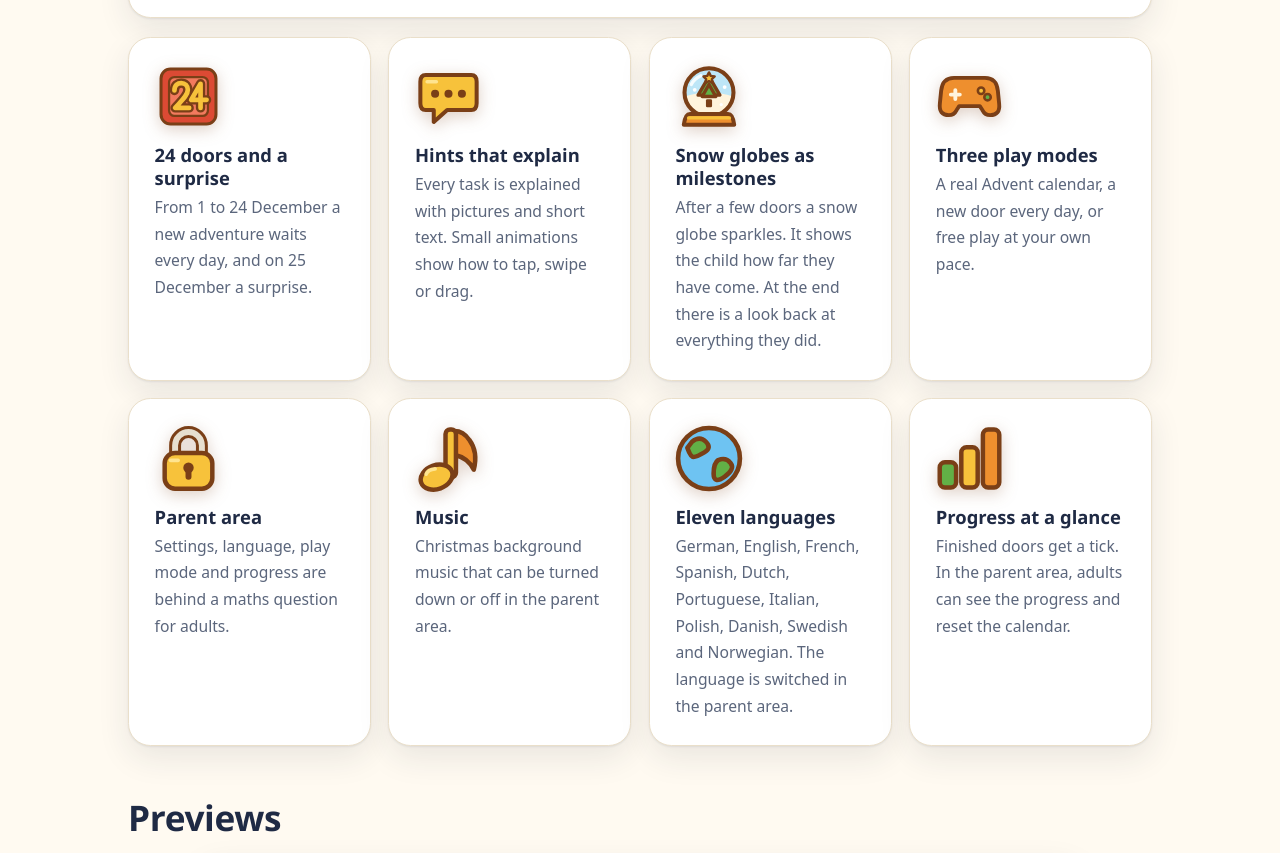
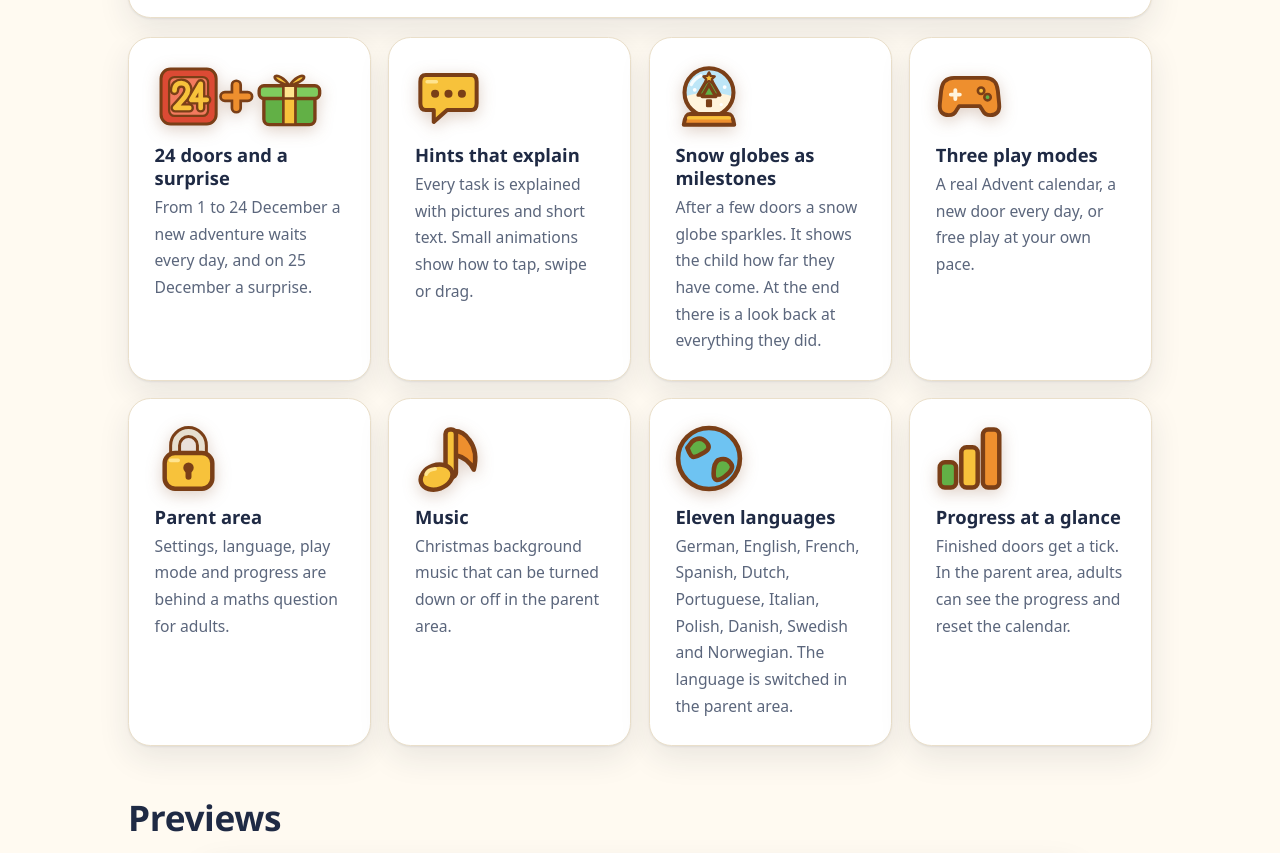
Before and after one commit to A11yGuardian/audimago-web, a plain HTML site: page index.html in a window 1280 px wide. Shown: the part 998-1851 px from the top of the page. Drawn offline with Linux system fonts and the light colour scheme.

Commit message:
Türchen-Symbol mit Geschenk statt 24, Bildnachweis angepasst
Co-Authored-By: Claude Sonnet 5.5 <noreply@anthropic.com>

```diff
--- a/carousel.js
+++ b/carousel.js
@@ -5,7 +5,7 @@
   const root = document.querySelector('#carousel');
   if (!section || !root) return;
 
-  fetch('screenshots/manifest.json?v=202611232000', { cache: 'no-cache' })
+  fetch('screenshots/manifest.json?v=202611232030', { cache: 'no-cache' })
     .then(r => (r.ok ? r.json() : null))
     .then(data => {
       const slides = data && Array.isArray(data.slides) ? data.slides.filter(s => s && typeof s.src === 'string') : [];
--- a/index.html
+++ b/index.html
@@ -52,7 +52,7 @@
         <p data-i18n="desc.p2">Kinder tippen, wischen und ziehen. Bei jeder Aufgabe hilft ein Hinweis in Bildern und Text, und funkelnde Schneekugeln zeigen als Meilensteine, was schon geschafft ist. Die App ist für Kinder im Vorschulalter um 5 Jahre gedacht.</p>
       </div>
       <div class="grid">
-        <article class="card feature"><img class="ico" src="assets/icons/door-24.svg" width="96" height="96" alt=""><h3 data-i18n="f1.t">24 Türchen und eine Überraschung</h3><p data-i18n="f1.d">Vom 1. bis zum 24. Dezember wartet jeden Tag ein neues Abenteuer, am 25. Dezember eine Überraschung.</p></article>
+        <article class="card feature"><img class="ico wide" src="assets/icons/door-24-gift.svg" width="250" height="100" alt=""><h3 data-i18n="f1.t">24 Türchen und eine Überraschung</h3><p data-i18n="f1.d">Vom 1. bis zum 24. Dezember wartet jeden Tag ein neues Abenteuer, am 25. Dezember eine Überraschung.</p></article>
         <article class="card feature"><img class="ico" src="assets/icons/hints.svg" width="96" height="96" alt=""><h3 data-i18n="f2.t">Hinweise zum Verstehen</h3><p data-i18n="f2.d">Jede Aufgabe wird in Bildern und kurzem Text erklärt. Kleine Animationen zeigen, wie getippt, gewischt oder gezogen wird.</p></article>
         <article class="card feature"><img class="ico" src="assets/icons/snowglobe.svg" width="96" height="96" alt=""><h3 data-i18n="f3.t">Schneekugeln als Meilensteine</h3><p data-i18n="f3.d">Nach einigen Türchen funkelt eine Schneekugel. Sie zeigt dem Kind, wie weit es schon gekommen ist. Am Ende gibt es einen Rückblick auf alles Erlebte.</p></article>
         <article class="card feature"><img class="ico" src="assets/icons/gamepad.svg" width="96" height="96" alt=""><h3 data-i18n="f4.t">Drei Spielmodi</h3><p data-i18n="f4.d">Echter Adventskalender, jeden Tag ein neues Türchen oder freies Spielen im eigenen Tempo.</p></article>
--- a/style.css
+++ b/style.css
@@ -171,3 +171,5 @@ footer a { color: var(--muted); }
 
 /* Symbole aus der App-Icon-Familie */
 .feature img.ico { display: block; width: 4.2rem; height: 4.2rem; margin: 0 0 .8rem; filter: drop-shadow(0 .3rem .5rem #7a3f1740); }
+
+.feature img.ico.wide { width: auto; height: 4.2rem; }
```
Also changed, not shown: assets/icons/door-24-gift.svg (added), assets/icons/door-24.svg (deleted), 1 other file.
